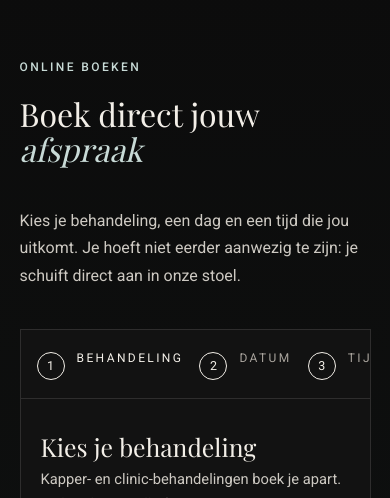
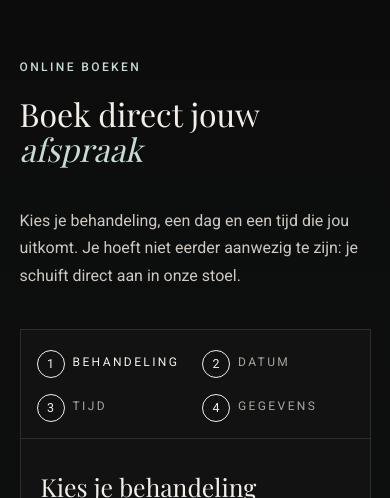
Before and after one commit to vanassendelfta-hub/flowsmid-media, a plain HTML site: page sites/ghaznny/index.html in a window 390 px wide. Shown: the part 11502-12000 px from the top of the page. Drawn offline with nearby package versions, Linux system fonts and the light colour scheme; a web font is replaced by a local one.

Commit message:
Ghaznny: boekstappen op mobiel als 2x2 raster, alles zichtbaar
Co-Authored-By: Claude Opus 5.5 <noreply@anthropic.com>
Claude-Session: https://claude.ai/code/session_013ye2ESKUBp5BrM8g8FcH9h

```diff
--- a/sites/ghaznny/index.html
+++ b/sites/ghaznny/index.html
@@ -272,8 +272,8 @@ section{padding:clamp(80px,11vw,140px) 0;position:relative}
 .gelukt .samen span{color:var(--tekst)}
 @media (max-width:860px){
   .boeker{grid-template-columns:1fr}
-  .stappen{border-right:0;border-bottom:1px solid var(--lijn);flex-direction:row;overflow-x:auto;padding:18px 16px;gap:16px}
-  .stappen .st{border:0;padding:0;grid-template-columns:28px auto;min-width:max-content}
+  .stappen{border-right:0;border-bottom:1px solid var(--lijn);display:grid;grid-template-columns:1fr 1fr;padding:16px;gap:12px 14px}
+  .stappen .st{border:0;padding:0;grid-template-columns:28px 1fr;gap:8px;align-items:center;min-width:0}
   .stappen .st span{display:none}
   .stappen .totaal{display:none}
 }
```
